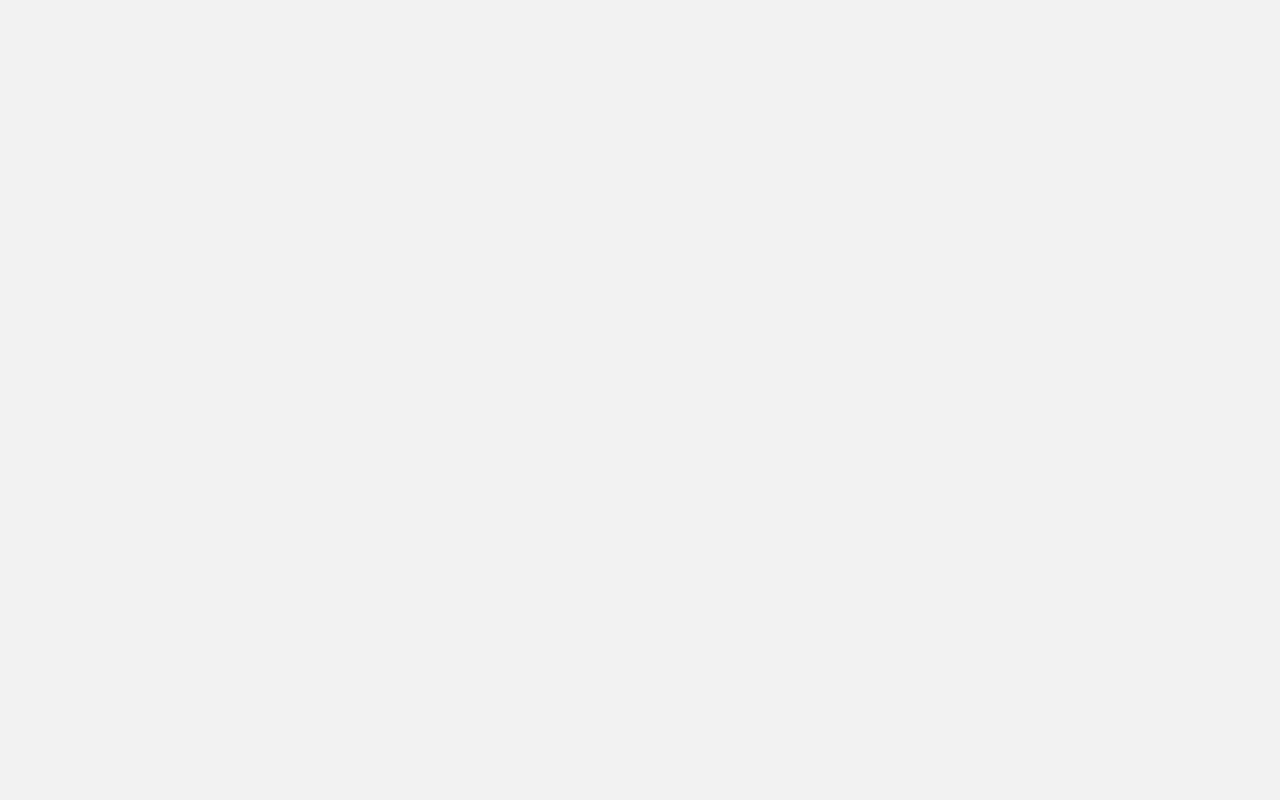
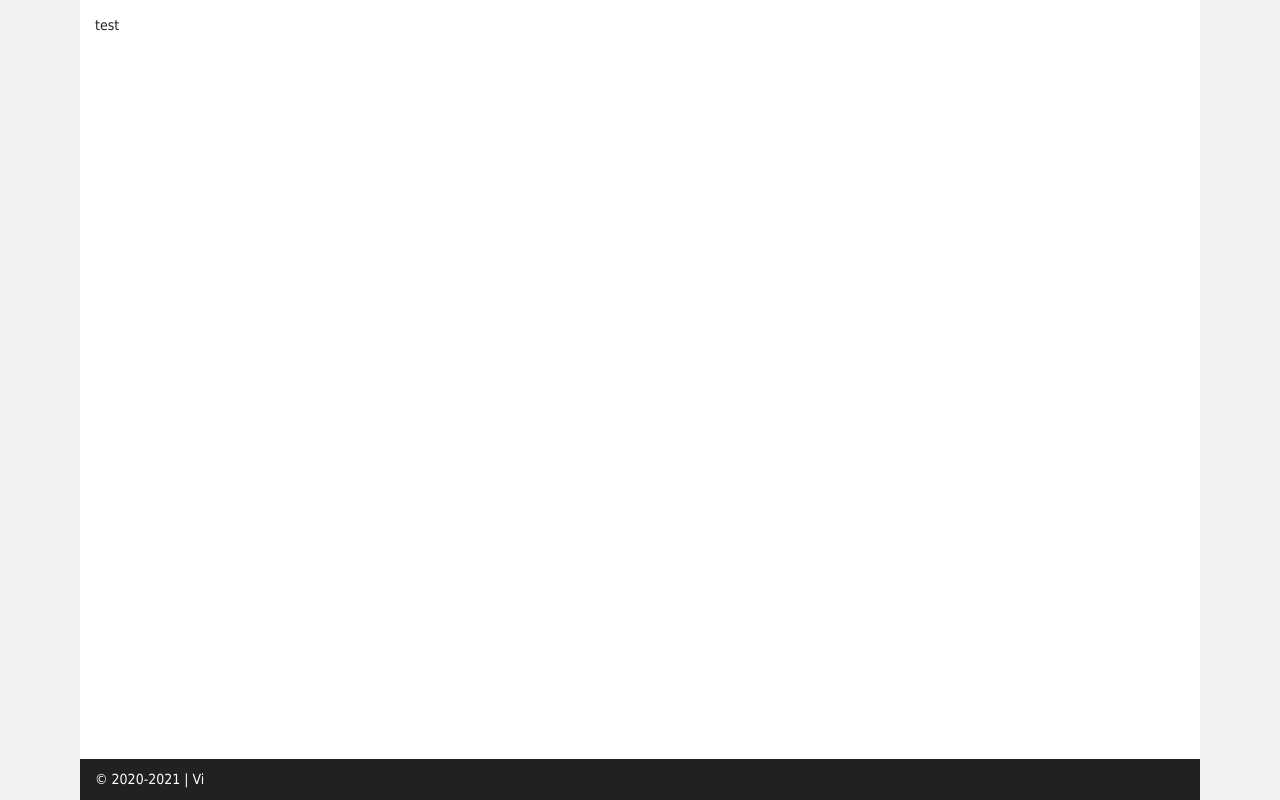
Before and after one commit to vi-latyshev/simple-notes, a Next.js app: page / in a window 1280 px wide. Built offline with nearby package versions, Linux system fonts and the light colour scheme.

Commit message:
feat: add container & footer (#2)
* feat: add container in Page

* feat: add footer

* feat: add include footer

```diff
--- a/next.config.js
+++ b/next.config.js
@@ -1,3 +1,7 @@
+const LOCAL_URL = 'localhost';
+// eslint-disable-next-line prefer-destructuring
+const VERCEL_URL = process.env.VERCEL_URL;
+
 /** @type {import('next').NextConfig} */
 module.exports = {
     reactStrictMode: true,
@@ -6,4 +10,8 @@ module.exports = {
             'src',
         ],
     },
-}
+    env: {
+        HOST: VERCEL_URL ?? LOCAL_URL,
+        DOMAIN: VERCEL_URL ? `https://${VERCEL_URL}` : `http://${LOCAL_URL}:3000`,
+    },
+};
--- /dev/null
+++ b/src/components/Footer/Footer.tsx
@@ -0,0 +1,25 @@
+import { makeStyles, Typography } from '@material-ui/core';
+
+const useStyles = makeStyles(({ palette }) => ({
+    footer: {
+        position: 'absolute',
+        display: 'flex',
+        width: '100%',
+        bottom: 0,
+        padding: '10px 15px',
+        color: palette.common.white,
+        backgroundColor: palette.text.primary,
+    },
+}));
+
+export const Footer = () => {
+    const classes = useStyles();
+
+    return (
+        <footer className={classes.footer}>
+            <Typography>
+                © 2020-{new Date().getFullYear()} | Vi
+            </Typography>
+        </footer>
+    );
+};
--- /dev/null
+++ b/src/components/Footer/index.ts
@@ -0,0 +1 @@
+export * from './Footer';
--- /dev/null
+++ b/src/components/Page/MetaTags.tsx
@@ -0,0 +1,56 @@
+import Head from 'next/head';
+import { useRouter } from 'next/router';
+
+export interface MetaTagsProps {
+    title?: string;
+    description?: string;
+}
+
+const DEFAULT_TITLE = 'Notes';
+const DEFAULT_DESCRIPTION = 'Simple notes';
+const KEYWORDS = ['notes', 'simple notes'].join(', ');
+
+const DOMAIN_URL = process.env.DOMAIN;
+
+export const MetaTags = ({
+    title = DEFAULT_TITLE,
+    description = DEFAULT_DESCRIPTION,
+}: MetaTagsProps) => {
+    const { pathname } = useRouter();
+
+    return (
+        <Head>
+            {/* required */}
+            <meta key="charSet" charSet="utf-8" />
+
+            <title>{title}</title>
+
+            {/* Primary */}
+            <meta name="description" content={description} />
+            {/* required meta tags */}
+            <meta charSet="utf-8" />
+            <meta name="viewport" content="initial-scale=1.0, width=device-width" />
+            <link rel="icon" type="image/x-icon" href="/favicon.ico" />
+            <meta name="keywords" content={KEYWORDS} />
+            <meta name="url" content={`${DOMAIN_URL}${pathname}`} />
+
+            {/* Open Graph / Facebook */}
+            <meta property="og:title" content={title} />
+            <meta property="og:description" content={description} />
+            <meta property="og:locale" content="ru_RU" />
+            <meta property="og:type" content="website" />
+            <meta property="og:url" content={`${DOMAIN_URL}${pathname}`} />
+            <meta property="og:image" content={`${DOMAIN_URL}/favicon.ico`} />
+
+            {/* Twitter */}
+            <meta name="twitter:title" content={title} />
+            <meta name="twitter:description" content={description} />
+            <meta name="twitter:card" content="summary" />
+            <meta name="twitter:url" content={`${DOMAIN_URL}${pathname}`} />
+            <meta name="twitter:image" content={`${DOMAIN_URL}/favicon.ico`} />
+
+            {/* icons */}
+            <link rel="icon" type="image/x-icon" href="/favicon.ico" />
+        </Head>
+    );
+};
--- a/src/components/Page/Page.tsx
+++ b/src/components/Page/Page.tsx
@@ -1,63 +1,45 @@
-import Head from 'next/head';
-import { useRouter } from 'next/router';
+import { Container, makeStyles } from '@material-ui/core';
 
-type PageProps = {
+import { Footer } from 'components/Footer';
+
+import { MetaTags } from './MetaTags';
+
+import type { MetaTagsProps } from './MetaTags';
+
+interface PageProps extends MetaTagsProps {
     title?: string;
     description?: string;
-    children: React.ReactNode;
-};
+    children: NonNullable<React.ReactNode>;
+}
 
-const DEFAULT_TITLE = 'Notes';
-const DEFAULT_DESCRIPTION = 'Simple notes';
-const KEYWORDS = ['notes', 'simple notes'].join(', ');
+const useStyles = makeStyles(({ palette }) => ({
+    pageContainer: {
+        position: 'relative',
+        display: 'flex',
+        flexDirection: 'column',
+        backgroundColor: palette.common.white,
+        height: '100vh',
+        margin: '0 15px',
+    },
+    main: {
+        margin: 15,
+    },
+}));
 
-const DOMAIN_URL = process.env.DOMAIN;
-
-export const Page = ({
-    title = DEFAULT_TITLE,
-    description = DEFAULT_DESCRIPTION,
-    children,
-}: PageProps) => {
-    const { pathname } = useRouter();
+export const Page = ({ title, description, children }: PageProps) => {
+    const classes = useStyles();
 
     return (
         <>
-            <Head>
-                {/* required */}
-                <meta key="charSet" charSet="utf-8" />
-
-                <title>{title}</title>
-
-                {/* Primary */}
-                <meta name="description" content={description} />
-                {/* required meta tags */}
-                <meta charSet="utf-8" />
-                <meta name="viewport" content="initial-scale=1.0, width=device-width" />
-                <link rel="icon" type="image/x-icon" href="/favicon.ico" />
-                <meta name="keywords" content={KEYWORDS} />
-                <meta name="url" content={`${DOMAIN_URL}${pathname}`} />
-
-                {/* Open Graph / Facebook */}
-                <meta property="og:title" content={title} />
-                <meta property="og:description" content={description} />
-                <meta property="og:locale" content="ru_RU" />
-                <meta property="og:type" content="website" />
-                <meta property="og:url" content={`${DOMAIN_URL}${pathname}`} />
-                <meta property="og:image" content={`${DOMAIN_URL}/favicon.ico`} />
-
-                {/* Twitter */}
-                <meta name="twitter:title" content={title} />
-                <meta name="twitter:description" content={description} />
-                <meta name="twitter:card" content="summary" />
-                <meta name="twitter:url" content={`${DOMAIN_URL}${pathname}`} />
-                <meta name="twitter:image" content={`${DOMAIN_URL}/favicon.ico`} />
-
-                {/* icons */}
-                <link rel="icon" type="image/x-icon" href="/favicon.ico" />
-            </Head>
-            <main>
-                {children}
-            </main>
+            <MetaTags title={title} description={description} />
+            <Container disableGutters>
+                <div className={classes.pageContainer}>
+                    <main className={classes.main}>
+                        {children}
+                    </main>
+                    <Footer />
+                </div>
+            </Container>
         </>
     );
 };
--- a/src/pages/index.tsx
+++ b/src/pages/index.tsx
@@ -7,7 +7,7 @@ const Home: NextPage = () => {
 
     return (
         <Page>
-            { }
+            test
         </Page>
     );
 };
--- a/src/styles/theme.ts
+++ b/src/styles/theme.ts
@@ -24,13 +24,13 @@ const palette = createPalette({
 });
 
 const breakpoints = createBreakpoints({
-    // values: {
-    //     xs: 0,
-    //     sm: 576,
-    //     md: 894,
-    //     lg: 1150,
-    //     xl: 1480,
-    // },
+    values: {
+        xs: 0,
+        sm: 576,
+        md: 894,
+        lg: 1150,
+        xl: 1480,
+    },
 });
 
 const spacing = createSpacing(8);
@@ -53,7 +53,7 @@ const typography = createTypography(palette, {
         fontSize: '1.5rem', // 24px
     },
     body1: {
-        fontSize: '1rem', // 16px
+        fontSize: '0.875rem', // 14px
     },
     fontFamily: [
         '"Tahoma"',
@@ -66,7 +66,11 @@ let muiTheme = createTheme({
     breakpoints,
     spacing,
     typography,
-    props: {},
+    props: {
+        MuiContainer: {
+            maxWidth: 'lg',
+        },
+    },
     overrides: {},
 });
 
--- a/tsconfig.json
+++ b/tsconfig.json
@@ -26,6 +26,8 @@
     },
     "include": [
         "next-env.d.ts",
+        "additional.d.ts",
+        "next.config.js",
         "**/*.ts",
         "**/*.tsx"
     ],
```
Also changed, not shown: additional.d.ts (added, +7 -0 lines).
